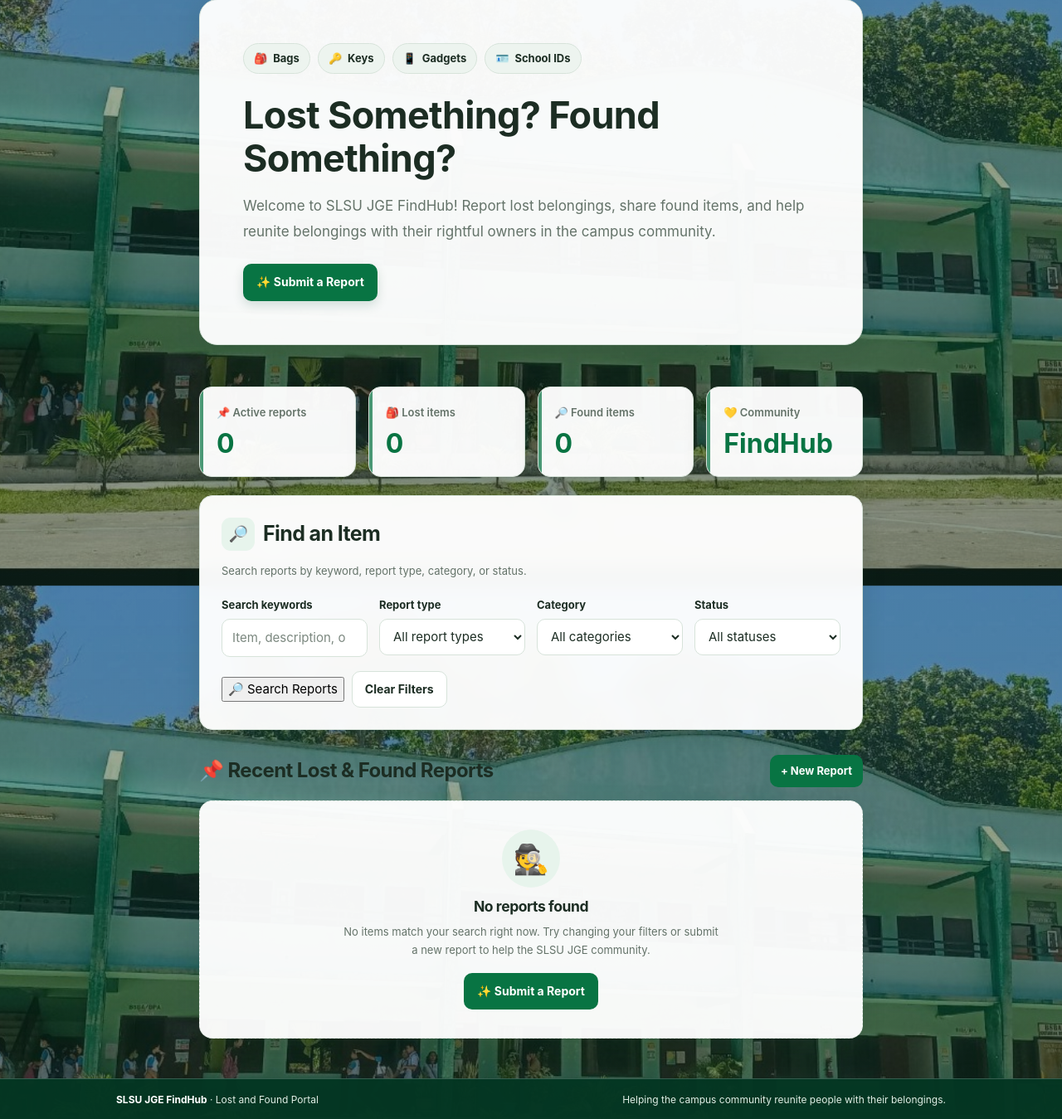
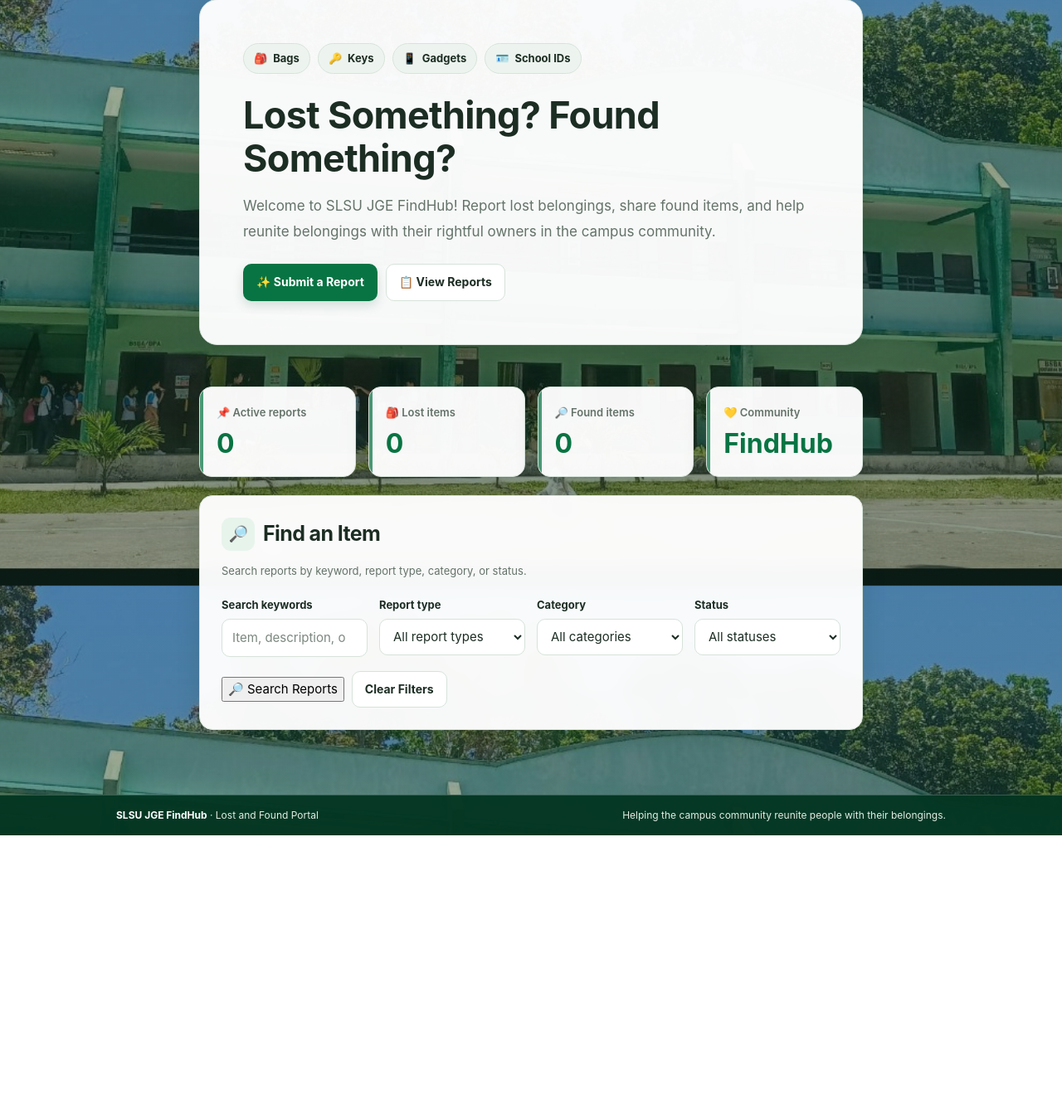
Before and after one commit to miahvillanueva28-spec/SLSU-JGE-FINDHUB., a Flask app: page / in a window 1280 px wide. Shown: the part 94-1443 px from the top of the page at 83% size. After the commit the page ends 1101 px from the top, so only its background shows below. Run offline with Flask 3, Linux system fonts and the light colour scheme; data that the repository does not hold is empty; some libraries are stand-ins or nearby versions.

Commit message:
Update home.html

```diff
--- a/templates/home.html
+++ b/templates/home.html
@@ -1,8 +1,5 @@
-
 {% extends "base.html" %}
-
 {% block title %}Home | SLSU JGE FindHub{% endblock %}
-
 {% block head %}
 <style>
   /* Home hero */
@@ -15,14 +12,12 @@
     background: var(--surface);
     box-shadow: var(--shadow);
   }
-
   .home-hero .sticker-row {
     display: flex;
     flex-wrap: wrap;
     gap: 9px;
     margin-bottom: 24px;
   }
-
   .home-hero .sticker {
     display: inline-flex;
     align-items: center;
@@ -36,11 +31,9 @@
     font-weight: 700;
     animation: homeStickerEnter .45s ease both;
   }
-
   .home-hero .sticker:nth-child(2) { animation-delay: .06s; }
   .home-hero .sticker:nth-child(3) { animation-delay: .12s; }
   .home-hero .sticker:nth-child(4) { animation-delay: .18s; }
-
   .home-hero h1,
   .home-hero h2 {
     max-width: 760px;
@@ -50,7 +43,6 @@
     line-height: 1.16;
     letter-spacing: -.7px;
   }
-
   .home-hero .hero-description {
     max-width: 700px;
     margin: 0 0 24px;
@@ -58,15 +50,17 @@
     font-size: clamp(15px, 2vw, 17px);
     line-height: 1.8;
   }
-
+  .home-hero .hero-actions {
+    display: flex;
+    flex-wrap: wrap;
+    gap: 10px;
+  }
   .home-hero .button {
     box-shadow: 0 5px 13px rgba(0, 75, 43, .16);
   }
-
   .home-hero .button:hover {
     box-shadow: 0 8px 19px rgba(0, 75, 43, .24);
   }
-
   /* Statistics */
   .home-stats {
     display: grid;
@@ -74,7 +68,6 @@
     gap: 15px;
     margin: 22px 0;
   }
-
   .home-stats .stat {
     position: relative;
     overflow: hidden;
@@ -87,7 +80,6 @@
     background: var(--surface);
     box-shadow: var(--shadow);
   }
-
   .home-stats .stat::before {
     content: "";
     position: absolute;
@@ -99,31 +91,26 @@
     opacity: .72;
     transition: width .25s ease, opacity .25s ease;
   }
-
   .home-stats .stat:hover::before {
     width: 6px;
     opacity: 1;
   }
-
   .home-stats .stat-label {
     color: var(--muted);
     font-size: 13px;
     font-weight: 600;
   }
-
   .home-stats .stat strong {
     color: var(--primary);
     font-size: clamp(23px, 3vw, 32px);
     line-height: 1.2;
     overflow-wrap: anywhere;
   }
-
   /* Search panel */
   .search-panel {
     scroll-margin-top: 95px;
     margin-bottom: 30px;
   }
-
   .search-heading {
     display: flex;
     align-items: center;
@@ -131,7 +118,6 @@
     margin: 0 0 14px;
     font-size: clamp(20px, 3vw, 25px);
   }
-
   .search-heading .heading-icon {
     display: inline-flex;
     width: 40px;
@@ -143,33 +129,27 @@
     background: var(--primary-soft);
     font-size: 19px;
   }
-
   .search-description {
     margin: 0 0 18px;
     color: var(--muted);
     font-size: 13px;
   }
-
   .filter-grid {
     display: grid;
     grid-template-columns: repeat(4, minmax(0, 1fr));
     gap: 14px;
   }
-
   .filter-grid > div {
     min-width: 0;
   }
-
   .filter-grid label {
     font-size: 13px;
   }
-
   .filter-grid input,
   .filter-grid select {
     width: 100%;
     min-width: 0;
   }
-
   .search-actions {
     display: flex;
     gap: 9px;
@@ -177,7 +157,6 @@
     flex-wrap: wrap;
     margin-top: 17px;
   }
-
   /* Buttons */
   .home-hero .button,
   .home-page .button {
@@ -197,36 +176,42 @@
     cursor: pointer;
     transition: transform .2s ease, background .2s ease;
   }
-
   .home-page .button:hover,
   .home-hero .button:hover {
     background: var(--primary-dark);
     color: #fff;
     transform: translateY(-1px);
   }
-
-  .home-page .button.secondary {
+  .home-page .button.secondary,
+  .home-hero .button.secondary {
     border-color: var(--border);
     background: var(--surface);
     color: var(--text);
+    box-shadow: none;
   }
-
-  .home-page .button.secondary:hover {
+  .home-page .button.secondary:hover,
+  .home-hero .button.secondary:hover {
     background: var(--surface-alt);
     color: var(--text);
   }
-
   .home-page .button.small {
     min-height: 36px;
     padding: 8px 12px;
     font-size: 13px;
   }
-
-  /* Reports */
+  /* Reports — hidden by default, toggled by button */
   .reports-section {
     margin-top: 30px;
+    display: none;
   }
-
+  .reports-section.is-visible {
+    display: block;
+    animation: reportsFadeIn .4s ease both;
+  }
+  @keyframes reportsFadeIn {
+    from { opacity: 0; transform: translateY(12px); }
+    to { opacity: 1; transform: translateY(0); }
+  }
   .reports-heading {
     display: flex;
     justify-content: space-between;
@@ -235,12 +220,10 @@
     flex-wrap: wrap;
     margin: 8px 0 16px;
   }
-
   .reports-heading h2 {
     margin: 0;
     font-size: clamp(19px, 3vw, 24px);
   }
-
   .reports-count {
     display: inline-flex;
     align-items: center;
@@ -256,13 +239,11 @@
     font-size: 12px;
     vertical-align: middle;
   }
-
   .home-page .report-grid {
     display: grid;
     grid-template-columns: repeat(3, minmax(0, 1fr));
     gap: 18px;
   }
-
   .home-report-card {
     display: flex;
     flex-direction: column;
@@ -274,19 +255,16 @@
     box-shadow: var(--shadow);
     animation: homeCardEnter .45s ease both;
   }
-
   .home-report-card:nth-child(2) { animation-delay: .04s; }
   .home-report-card:nth-child(3) { animation-delay: .08s; }
   .home-report-card:nth-child(4) { animation-delay: .12s; }
   .home-report-card:nth-child(5) { animation-delay: .16s; }
   .home-report-card:nth-child(6) { animation-delay: .20s; }
-
   .home-report-card .report-image-wrap {
     position: relative;
     overflow: hidden;
     background: var(--surface-alt);
   }
-
   .home-report-card .report-photo,
   .home-report-card .placeholder-photo {
     display: flex;
@@ -296,23 +274,19 @@
     align-items: center;
     justify-content: center;
   }
-
   .home-report-card .report-photo {
     display: block;
     object-fit: cover;
     cursor: zoom-in;
     transition: transform .45s ease;
   }
-
   .home-report-card:hover .report-photo {
     transform: scale(1.045);
   }
-
   .home-report-card .placeholder-photo {
     background: var(--surface-alt);
     font-size: 42px;
   }
-
   .home-report-card .report-content {
     display: flex;
     flex: 1;
@@ -320,31 +294,26 @@
     min-width: 0;
     padding: 16px;
   }
-
   .home-report-card .report-content h3 {
     margin: 10px 0 8px;
     line-height: 1.4;
     overflow-wrap: anywhere;
   }
-
   .home-report-card .report-meta {
     display: grid;
     gap: 5px;
     margin-top: 3px;
   }
-
   .home-report-card .report-meta p {
     margin: 2px 0;
     color: var(--muted);
     font-size: 13px;
     overflow-wrap: anywhere;
   }
-
   .home-report-card .report-meta strong,
   .report-status-row > strong {
     color: var(--text);
   }
-
   .home-page .tag {
     display: inline-flex;
     align-items: center;
@@ -357,37 +326,30 @@
     font-weight: 800;
     line-height: 1.3;
   }
-
   .home-page .tag.found {
     background: #dff4e7;
     color: #176b45;
   }
-
   .home-page .tag.pending {
     background: #fff1cc;
     color: #805700;
   }
-
   .home-page .tag.returned {
     background: #e6e9ee;
     color: #465468;
   }
-
   html[data-theme="dark"] .home-page .tag.found {
     background: #203a2d;
     color: #9be0b6;
   }
-
   html[data-theme="dark"] .home-page .tag.pending {
     background: #45381c;
     color: #f2d18a;
   }
-
   html[data-theme="dark"] .home-page .tag.returned {
     background: #303944;
     color: #d2dae5;
   }
-
   .report-status-row {
     display: flex;
     align-items: center;
@@ -396,12 +358,10 @@
     margin-top: 12px;
     font-size: 12px;
   }
-
   .home-report-card .card-actions {
     margin-top: auto;
     padding-top: 15px;
   }
-
   /* Empty state */
   .home-page .home-empty-state {
     padding: 34px 18px;
@@ -410,7 +370,6 @@
     background: var(--surface);
     text-align: center;
   }
-
   .home-empty-state .empty-icon {
     display: flex;
     width: 70px;
@@ -422,11 +381,9 @@
     background: var(--primary-soft);
     font-size: 35px;
   }
-
   .home-empty-state h3 {
     margin: 8px 0;
   }
-
   .home-empty-state p {
     max-width: 460px;
     margin: 0 auto 17px;
@@ -434,7 +391,6 @@
     font-size: 13px;
     line-height: 1.7;
   }
-
   .home-empty-state .empty-actions {
     display: flex;
     justify-content: center;
@@ -442,93 +398,82 @@
     flex-wrap: wrap;
     gap: 9px;
   }
-
   @keyframes homeStickerEnter {
     from { opacity: 0; transform: translateY(7px); }
     to { opacity: 1; transform: translateY(0); }
   }
-
   @keyframes homeCardEnter {
     from { opacity: 0; transform: translateY(9px); }
     to { opacity: 1; transform: translateY(0); }
   }
-
   @media (max-width: 950px) {
     .home-stats {
       grid-template-columns: repeat(2, minmax(0, 1fr));
     }
-
     .filter-grid {
       grid-template-columns: repeat(2, minmax(0, 1fr));
     }
-
     .home-page .report-grid {
       grid-template-columns: repeat(2, minmax(0, 1fr));
     }
   }
-
   @media (max-width: 600px) {
     .home-hero {
       padding: 24px 18px;
       border-radius: 16px;
     }
-
     .home-hero .sticker-row {
       gap: 7px;
       margin-bottom: 20px;
     }
-
     .home-hero .sticker {
       padding: 6px 9px;
       font-size: 12px;
     }
-
+    .home-hero .hero-actions {
+      flex-direction: column;
+      align-items: stretch;
+    }
+    .home-hero .hero-actions .button {
+      width: 100%;
+    }
     .home-stats {
       gap: 10px;
     }
-
     .home-stats .stat {
       padding: 15px 12px;
     }
-
     .filter-grid {
       grid-template-columns: 1fr;
     }
-
     .search-actions {
       align-items: stretch;
       flex-direction: column;
     }
-
     .search-actions > * {
       width: 100%;
       text-align: center;
     }
-
     .reports-heading {
       align-items: flex-start;
     }
-
     .home-page .report-grid {
       grid-template-columns: 1fr;
     }
-
     .home-report-card .report-photo,
     .home-report-card .placeholder-photo {
       height: 210px;
     }
-
     .home-page .home-empty-state {
       padding: 26px 13px;
     }
   }
-
   @media (prefers-reduced-motion: reduce) {
     .home-hero .sticker,
-    .home-report-card {
+    .home-report-card,
+    .reports-section.is-visible {
       animation: none;
     }
-
     .home-report-card:hover .report-photo {
       transform: none;
     }
@@ -544,40 +489,39 @@
     <span class="sticker"><span aria-hidden="true">📱</span> Gadgets</span>
     <span class="sticker"><span aria-hidden="true">🪪</span> School IDs</span>
   </div>
-
   <h2>Lost Something? Found Something?</h2>
-
   <p class="hero-description">
     Welcome to SLSU JGE FindHub! Report lost belongings,
     share found items, and help reunite belongings with
     their rightful owners in the campus community.
   </p>
-
-  <a class="button" href="{{ url_for('new_report') }}">
-    ✨ Submit a Report
-  </a>
+  <div class="hero-actions">
+    <a class="button" href="{{ url_for('new_report') }}">
+      ✨ Submit a Report
+    </a>
+    <button type="button" class="button secondary" id="view-reports-btn"
+            aria-expanded="false" aria-controls="reports-section">
+      📋 View Reports
+    </button>
+  </div>
 </section>
 {% endblock %}
 
 {% block content %}
 <div class="home-page">
-
   <section class="stats home-stats" aria-label="Lost and found statistics">
     <div class="stat">
       <span class="stat-label">📌 Active reports</span>
       <strong>{{ total_open|default(stats.open|default(0)) }}</strong>
     </div>
-
     <div class="stat">
       <span class="stat-label">🎒 Lost items</span>
       <strong>{{ total_lost|default(stats.lost|default(0)) }}</strong>
     </div>
-
     <div class="stat">
       <span class="stat-label">🔎 Found items</span>
       <strong>{{ total_found|default(stats.found|default(0)) }}</strong>
     </div>
-
     <div class="stat">
       <span class="stat-label">💛 Community</span>
       <strong>FindHub</strong>
@@ -590,14 +534,11 @@
       <span class="heading-icon" aria-hidden="true">🔎</span>
       <span>Find an Item</span>
     </h2>
-
     <p class="search-description">
       Search reports by keyword, report type, category, or status.
     </p>
-
     <form method="GET" action="{{ url_for('home') }}"
           role="search" aria-label="Search lost and found reports">
-
       <div class="filter-grid">
         <div>
           <label for="search-query">Search keywords</label>
@@ -606,7 +547,6 @@
                  value="{{ request.args.get('q', '') }}"
                  maxlength="200" autocomplete="off">
         </div>
-
         <div>
           <label for="report-type">Report type</label>
           <select id="report-type" name="type">
@@ -621,7 +561,6 @@
             </option>
           </select>
         </div>
-
         <div>
           <label for="report-category">Category</label>
           <select id="report-category" name="category">
@@ -634,7 +573,6 @@
             {% endfor %}
           </select>
         </div>
-
         <div>
           <label for="report-status">Status</label>
           <select id="report-status" name="status">
@@ -648,7 +586,6 @@
           </select>
         </div>
       </div>
-
       <div class="search-actions">
         <button type="submit">🔎 Search Reports</button>
         <a class="button secondary" href="{{ url_for('home') }}">
@@ -658,7 +595,8 @@
     </form>
   </section>
 
-  <section class="reports-section" aria-labelledby="recent-reports-heading">
+  <section class="reports-section" id="reports-section"
+           aria-labelledby="recent-reports-heading">
     <div class="reports-heading">
       <h2 id="recent-reports-heading">
         📌 Recent Lost &amp; Found Reports
@@ -666,7 +604,6 @@
           <span class="reports-count">{{ reports|length }}</span>
         {% endif %}
       </h2>
-
       <a class="button small" href="{{ url_for('new_report') }}">
         + New Report
       </a>
@@ -696,25 +633,20 @@
                 </div>
               {% endif %}
             </div>
-
             <div class="report-content">
               <span class="tag {% if report.report_type|lower == 'found' %}found{% endif %}">
                 {{ report.report_type }}
               </span>
-
               <h3>{{ report.item_name }}</h3>
-
               <div class="report-meta">
                 <p>
                   <strong>Category:</strong>
                   {{ report.category or 'Not specified' }}
                 </p>
-
                 <p>
                   <strong>Location:</strong>
                   {{ report.location or 'Not specified' }}
                 </p>
-
                 {% if report.incident_date %}
                   <p>
                     <strong>Date:</strong>
@@ -722,7 +654,6 @@
                   </p>
                 {% endif %}
               </div>
-
               <div class="report-status-row">
                 <strong>Status:</strong>
                 <span class="tag
@@ -732,7 +663,6 @@
                   {{ report.status or 'Open' }}
                 </span>
               </div>
-
               <div class="card-actions">
                 <a class="button small"
                    href="{{ url_for('report_detail', report_id=report.id) }}">
@@ -746,19 +676,15 @@
     {% else %}
       <div class="home-empty-state">
         <div class="empty-icon" aria-hidden="true">🕵️</div>
-
         <h3>No reports found</h3>
-
         <p>
           No items match your search right now. Try changing your filters
           or submit a new report to help the SLSU JGE community.
         </p>
-
         <div class="empty-actions">
           <a class="button" href="{{ url_for('new_report') }}">
             ✨ Submit a Report
           </a>
-
           {% if request.args.get('q') or request.args.get('type')
                 or request.args.get('category') or request.args.get('status') %}
             <a class="button secondary" href="{{ url_for('home') }}">
@@ -769,6 +695,46 @@
       </div>
     {% endif %}
   </section>
+</div>
 
-</div>
+<script>
+  (function () {
+    const toggleBtn = document.getElementById("view-reports-btn");
+    const reportsSection = document.getElementById("reports-section");
+    if (!toggleBtn || !reportsSection) return;
+
+    function showReports(scroll) {
+      reportsSection.classList.add("is-visible");
+      toggleBtn.setAttribute("aria-expanded", "true");
+      toggleBtn.innerHTML = "🙈 Hide Reports";
+      if (scroll) {
+        setTimeout(function () {
+          reportsSection.scrollIntoView({ behavior: "smooth", block: "start" });
+        }, 80);
+      }
+    }
+
+    function hideReports() {
+      reportsSection.classList.remove("is-visible");
+      toggleBtn.setAttribute("aria-expanded", "false");
+      toggleBtn.innerHTML = "📋 View Reports";
+    }
+
+    toggleBtn.addEventListener("click", function () {
+      if (reportsSection.classList.contains("is-visible")) {
+        hideReports();
+      } else {
+        showReports(true);
+      }
+    });
+
+    // Auto-show reports if user came from a search (has query params)
+    const params = new URLSearchParams(window.location.search);
+    const hasFilters = params.has("q") || params.has("type")
+      || params.has("category") || params.has("status");
+    if (hasFilters) {
+      showReports(true);
+    }
+  })();
+</script>
 {% endblock %}
```
